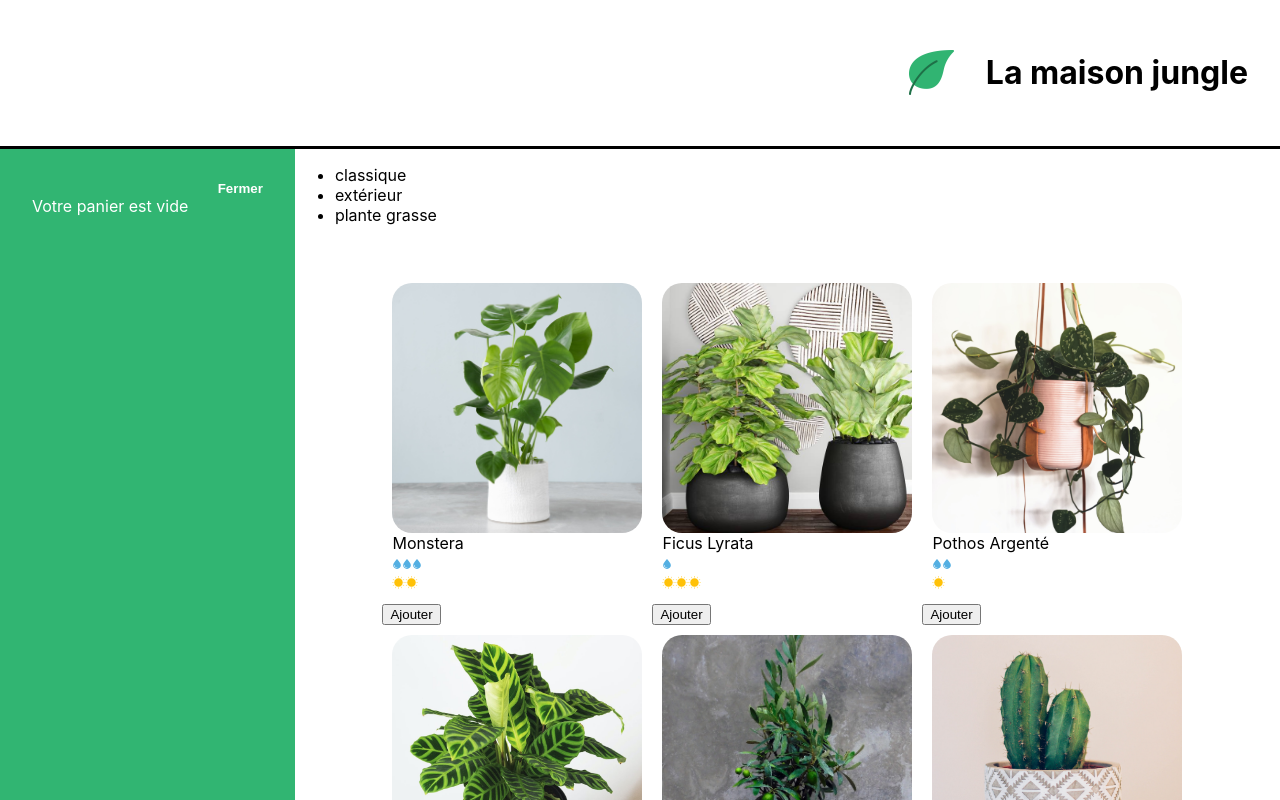
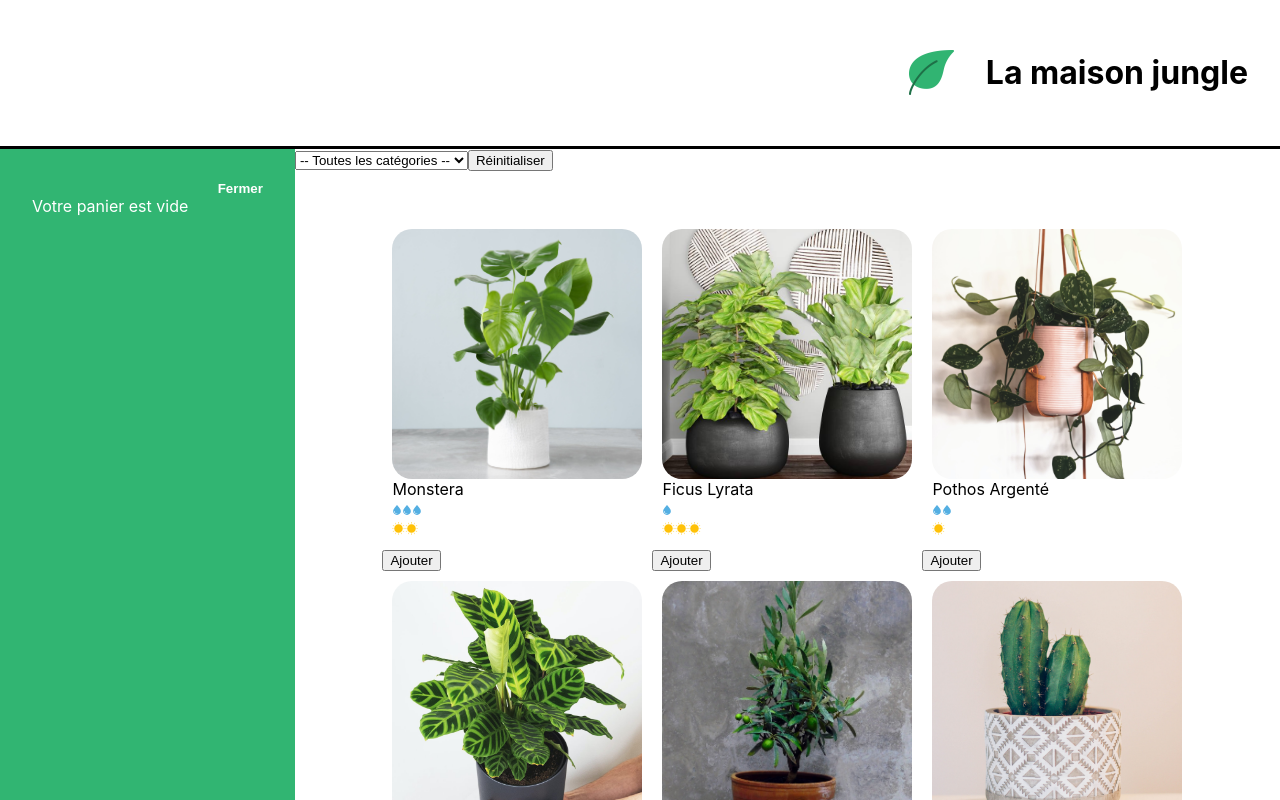
Before and after one commit to louiselize/tuto-react-openclassroom, a React (Create React App) app: page / in a window 1280 px wide. Shown: the top 800 px of the page. Built offline with nearby package versions, Linux system fonts and the light colour scheme.

Commit message:
✨ add Categories component to learn about state shared between components

```diff
--- /dev/null
+++ b/src/component/Categories.js
@@ -0,0 +1,31 @@
+import { plantList } from '../datas/plantList'
+import '../styles/ShoppingList.css'
+
+function Categories({ categoriesSelected, updateCategoriesSelected }) {
+    const categories = plantList.reduce(
+        (acc, plant) =>
+            acc.includes(plant.category) ? acc : acc.concat(plant.category),
+        []
+    )
+
+    return (
+        <div className="lmj-categories">
+            <select
+                value={categoriesSelected}
+                onChange={(e) => updateCategoriesSelected(e.target.value)}
+            >
+                <option value="">-- Toutes les catégories --</option>
+                {categories.map((cat) => (
+                    <option key={cat} value={cat}>
+                        {cat}
+                    </option>
+                ))}
+            </select>
+            <button onClick={() => updateCategoriesSelected('')}>
+                Réinitialiser
+            </button>
+        </div>
+    )
+}
+
+export default Categories
--- a/src/component/ShoppingList.js
+++ b/src/component/ShoppingList.js
@@ -1,13 +1,11 @@
 import { plantList } from '../datas/plantList'
 import PlantItem from './PlantItem'
+import Categories from './Categories'
 import '../styles/ShoppingList.css'
+import { useState } from 'react'
 
 function ShoppingList({ cart, updateCart }) {
-	const categories = plantList.reduce(
-		(acc, plant) =>
-			acc.includes(plant.category) ? acc : acc.concat(plant.category),
-		[]
-	)
+    const [categoriesSelected, updateCategoriesSelected] = useState('')
 
     function addToCart(name, price) {
         const currentPlantSaved = cart.find((plant) => plant.name === name)
@@ -24,15 +22,18 @@ function ShoppingList({ cart, updateCart }) {
         }
     }
 
+    const filteredPlantList = categoriesSelected
+        ? plantList.filter((plant) => plant.category === categoriesSelected)
+        : plantList
+
     return (
-		<div className='lmj-shopping-list'>
-			<ul>
-				{categories.map((cat) => (
-					<li key={cat}>{cat}</li>
-				))}
-			</ul>
-			<ul className='lmj-plant-list'>
-				{plantList.map(({ id, cover, name, water, light, price }) => (
+        <div className="lmj-shopping-list">
+            <Categories
+                categoriesSelected={categoriesSelected}
+                updateCategoriesSelected={updateCategoriesSelected}
+            />
+            <ul className="lmj-plant-list">
+                {filteredPlantList.map(({ id, cover, name, water, light, price }) => (
                     <div key={id}>
                         <PlantItem
                             cover={cover}
```
Lines whose indentation alone changed are shown as unchanged.
